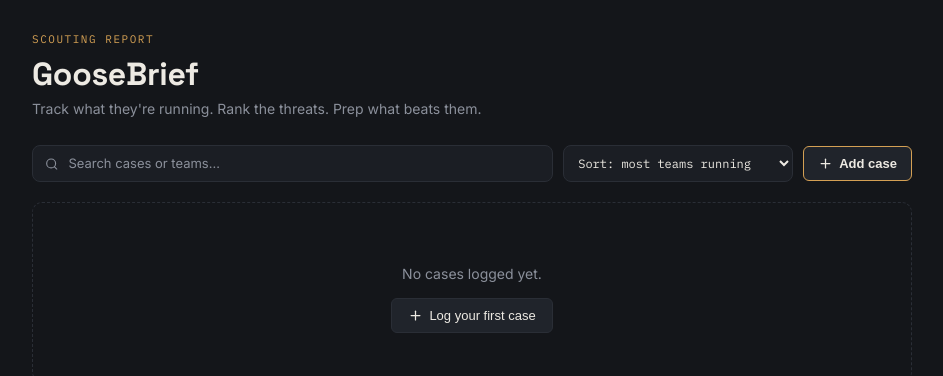
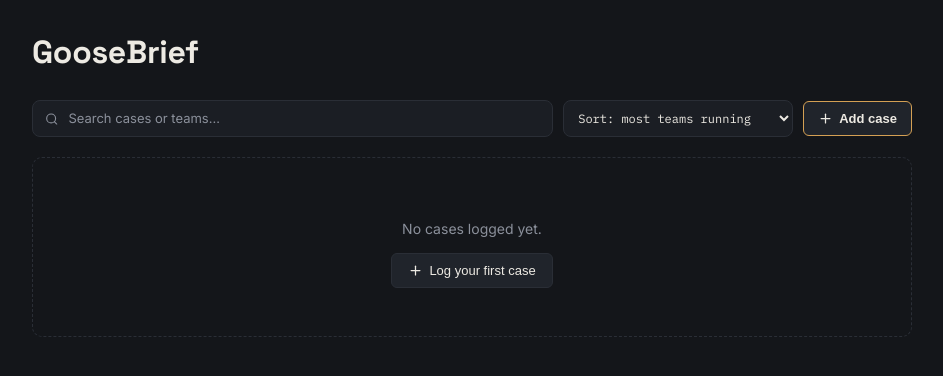
Before and after one commit to picklngoose/goosebrief, a React (Vite) app: page / in a window 1280 px wide. Shown: the top 376 px of the page, without its empty margins (188-1131 px from the left). Built offline with nearby package versions, Linux system fonts and the light colour scheme.

Commit message:
Remove totalTeams calculation and associated UI
Removed unused totalTeams calculation and related UI elements.

```diff
--- a/src/App.jsx
+++ b/src/App.jsx
@@ -365,7 +365,6 @@ export default function App() {
     return a.name.localeCompare(b.name);
   });
 
-  const totalTeams = new Set(cases.flatMap((c) => c.teams.map((t) => t.toLowerCase()))).size;
   const unprepped = cases.filter((c) => !c.docLink).length;
 
   return (
@@ -375,18 +374,6 @@ export default function App() {
       <div style={{ maxWidth: 880, margin: "0 auto" }}>
         {/* Header */}
         <div style={{ marginBottom: 28 }}>
-          <div
-            style={{
-              fontFamily: "var(--cp-mono)",
-              fontSize: 11,
-              letterSpacing: "0.14em",
-              textTransform: "uppercase",
-              color: "var(--cp-accent)",
-              marginBottom: 8,
-            }}
-          >
-            Scouting report
-          </div>
           <div style={{ display: "flex", alignItems: "baseline", justifyContent: "space-between", flexWrap: "wrap", gap: 8 }}>
             <h1
               style={{
@@ -403,9 +390,6 @@ export default function App() {
               {saveStatus === "saving" ? "Saving…" : saveStatus === "error" ? "Save failed" : cases.length ? "Saved" : ""}
             </span>
           </div>
-          <p style={{ color: "var(--cp-muted)", marginTop: 6, fontSize: 14 }}>
-            Track what they're running. Rank the threats. Prep what beats them.
-          </p>
         </div>
 
         {/* Stats */}
@@ -425,7 +409,6 @@ export default function App() {
             }}
           >
             <span><strong style={{ color: "var(--cp-text)" }}>{cases.length}</strong> <span style={{ color: "var(--cp-muted)" }}>cases tracked</span></span>
-            <span><strong style={{ color: "var(--cp-text)" }}>{totalTeams}</strong> <span style={{ color: "var(--cp-muted)" }}>teams scouted</span></span>
             <span><strong style={{ color: unprepped ? "var(--cp-bad)" : "var(--cp-good)" }}>{unprepped}</strong> <span style={{ color: "var(--cp-muted)" }}>without a brief</span></span>
           </div>
         )}
@@ -653,13 +636,23 @@ function CaseCard({
                   }}
                 />
               ))}
-              <span style={{ fontFamily: "var(--cp-mono)", fontSize: 10, color: meta.color, marginLeft: 2 }}>
-                {meta.label}
-              </span>
             </div>
           </div>
         </div>
 
+        {c.docLink ? (
+          <a
+            href={c.docLink}
+            target="_blank"
+            rel="noopener noreferrer"
+            className="cp-btn-icon"
+            style={{ padding: 6 }}
+            title="Open neg brief doc"
+            onClick={(e) => e.stopPropagation()}
+          >
+            <ExternalLink size={15} />
+          </a>
+        ) : null}
         <button className="cp-btn-icon" onClick={onToggle} style={{ padding: 6 }}>
           {isExpanded ? <ChevronUp size={16} /> : <ChevronDown size={16} />}
         </button>
```
